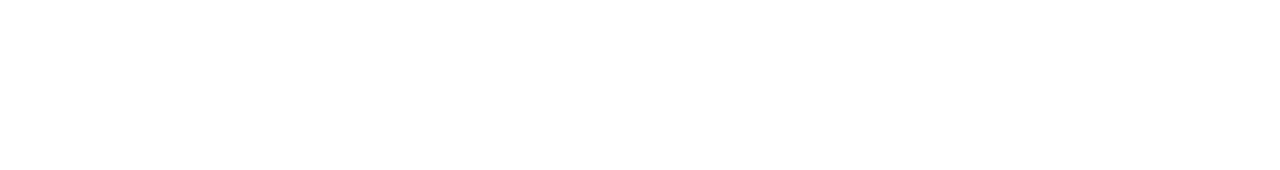
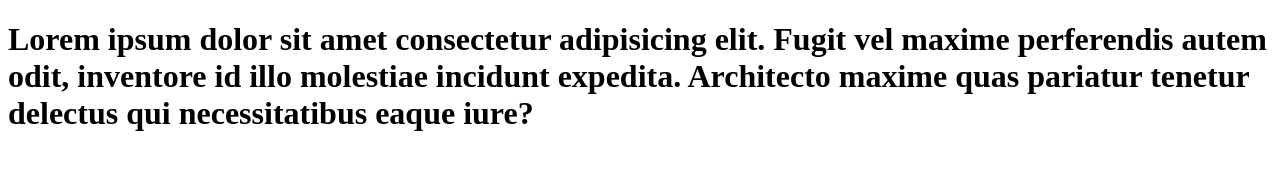
Before and after one commit to gitbluuweb/mi-primer-repo, a plain HTML site: page nosotros.html in a window 1280 px wide. Drawn offline with Linux system fonts and the light colour scheme.

```diff
--- a/nosotros.html
+++ b/nosotros.html
@@ -1,5 +1,5 @@
 <!DOCTYPE html>
-<html lang="en">
+<html lang="es">
 
 <head>
     <meta charset="UTF-8">
@@ -9,7 +9,9 @@
 </head>
 
 <body>
-
+    <h1>Lorem ipsum dolor sit amet consectetur adipisicing elit. Fugit vel maxime perferendis autem odit, inventore id
+        illo molestiae incidunt expedita. Architecto maxime quas pariatur tenetur delectus qui necessitatibus eaque
+        iure?</h1>
 </body>
 
 </html>
```
